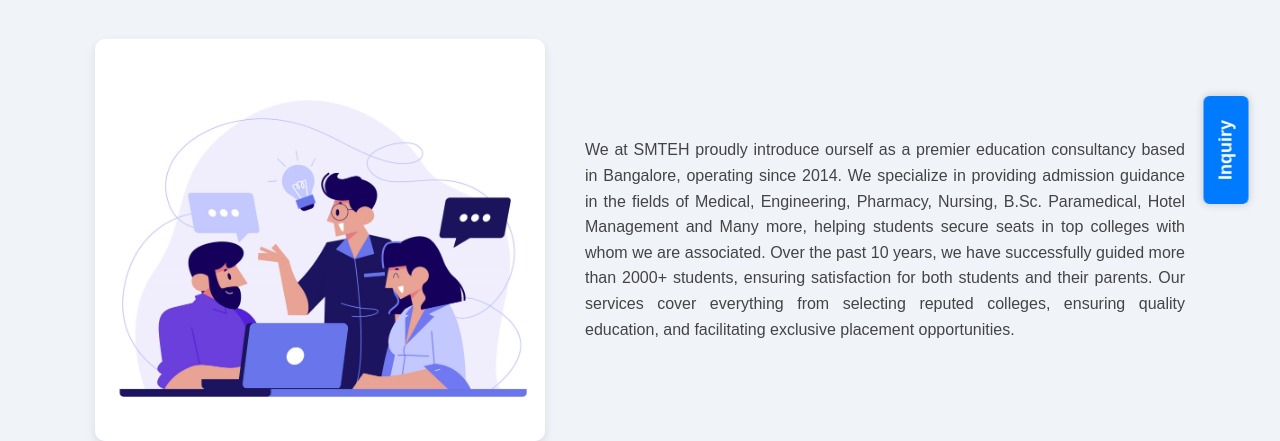
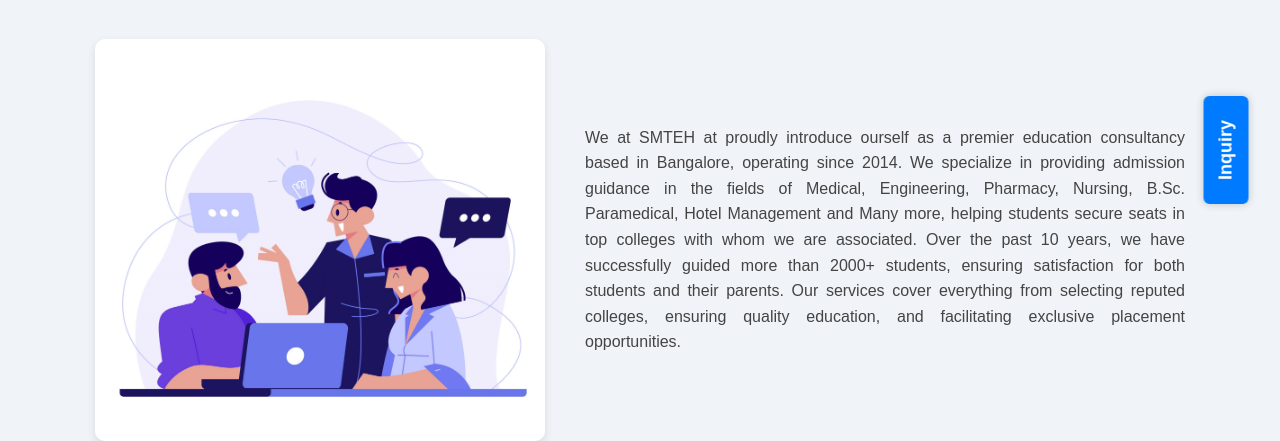
Before and after one commit to BISWAJITJANA/Sarkar-Medical-and-Tourism, a plain HTML site: page index.html in a window 1280 px wide. Shown: the part 250-691 px from the top of the page. Drawn offline with Linux system fonts and the light colour scheme.

Commit message:
Commited

```diff
--- a/index.html
+++ b/index.html
@@ -42,15 +42,12 @@
         <a href="https://surl.li/qybkpn" style="color:#08eb72"><i class="fa-brands fa-whatsapp"></i></a>
        </div>
 
-       <!--<div class="chat-support" title="Live Support">
-        <!--<i class="fa-brands fa-whatsapp"></i>-->
-            <!--<img src="./images/ch" alt="Support Agent" />
-      </div>-->
+
     </section>
      <section id="about">
          <h2>About</h2>
          <img src="./images/About.jpg" alt="about">
-            <p>We at SMTEH proudly introduce ourself as a premier education consultancy based in Bangalore, operating since 2014. We specialize in providing admission guidance in the fields of Medical, Engineering, Pharmacy, Nursing, B.Sc. Paramedical, Hotel Management and Many more, helping students secure seats in top colleges with whom we are associated.
+            <p>We at SMTEH at proudly introduce ourself as a premier education consultancy based in Bangalore, operating since 2014. We specialize in providing admission guidance in the fields of Medical, Engineering, Pharmacy, Nursing, B.Sc. Paramedical, Hotel Management and Many more, helping students secure seats in top colleges with whom we are associated.
 
              Over the past 10 years, we have successfully guided more than 2000+ students, ensuring satisfaction for both students and their parents. Our services cover everything from selecting reputed colleges, ensuring quality education, and facilitating exclusive placement opportunities.
             </p>
```
